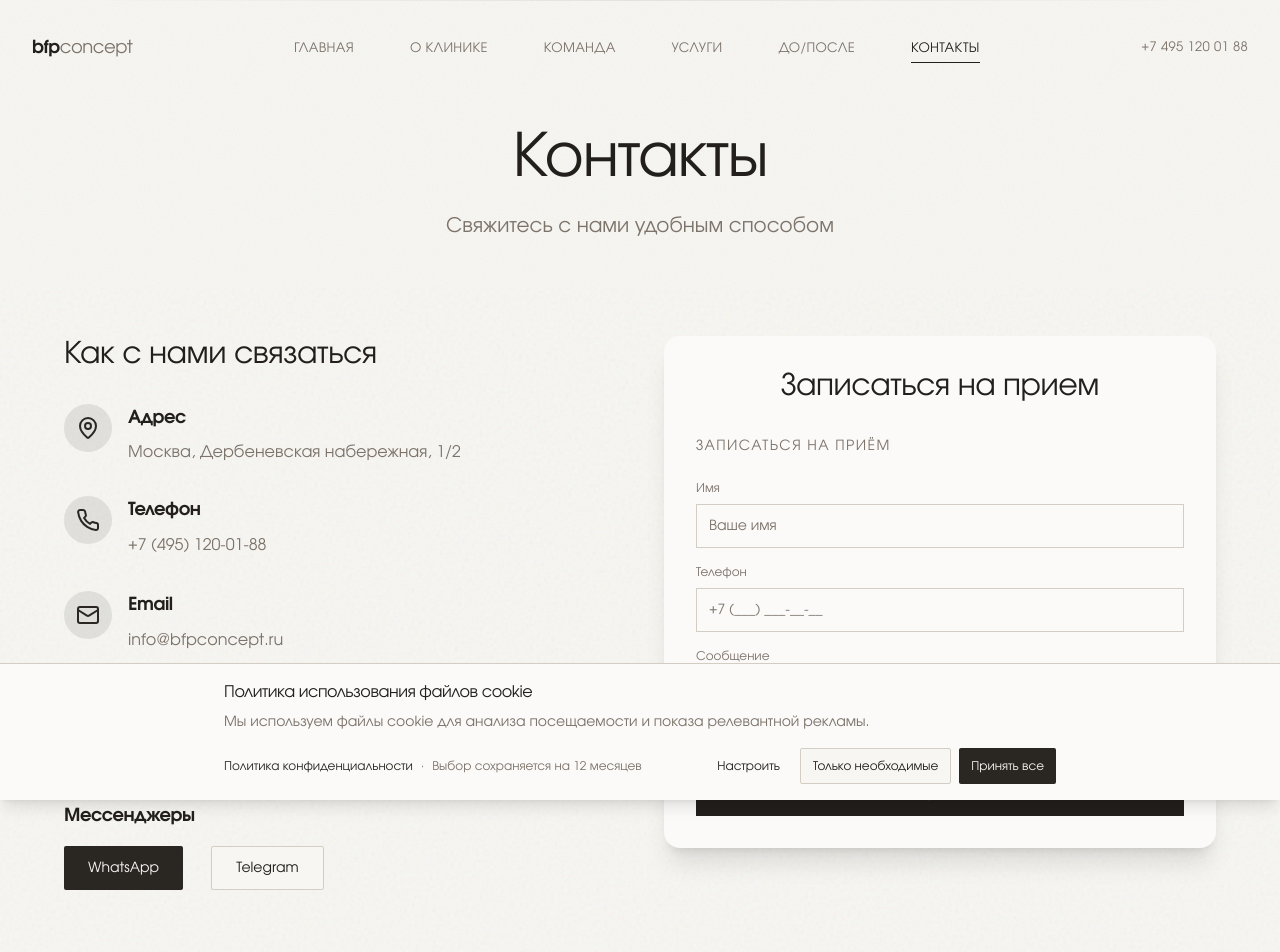
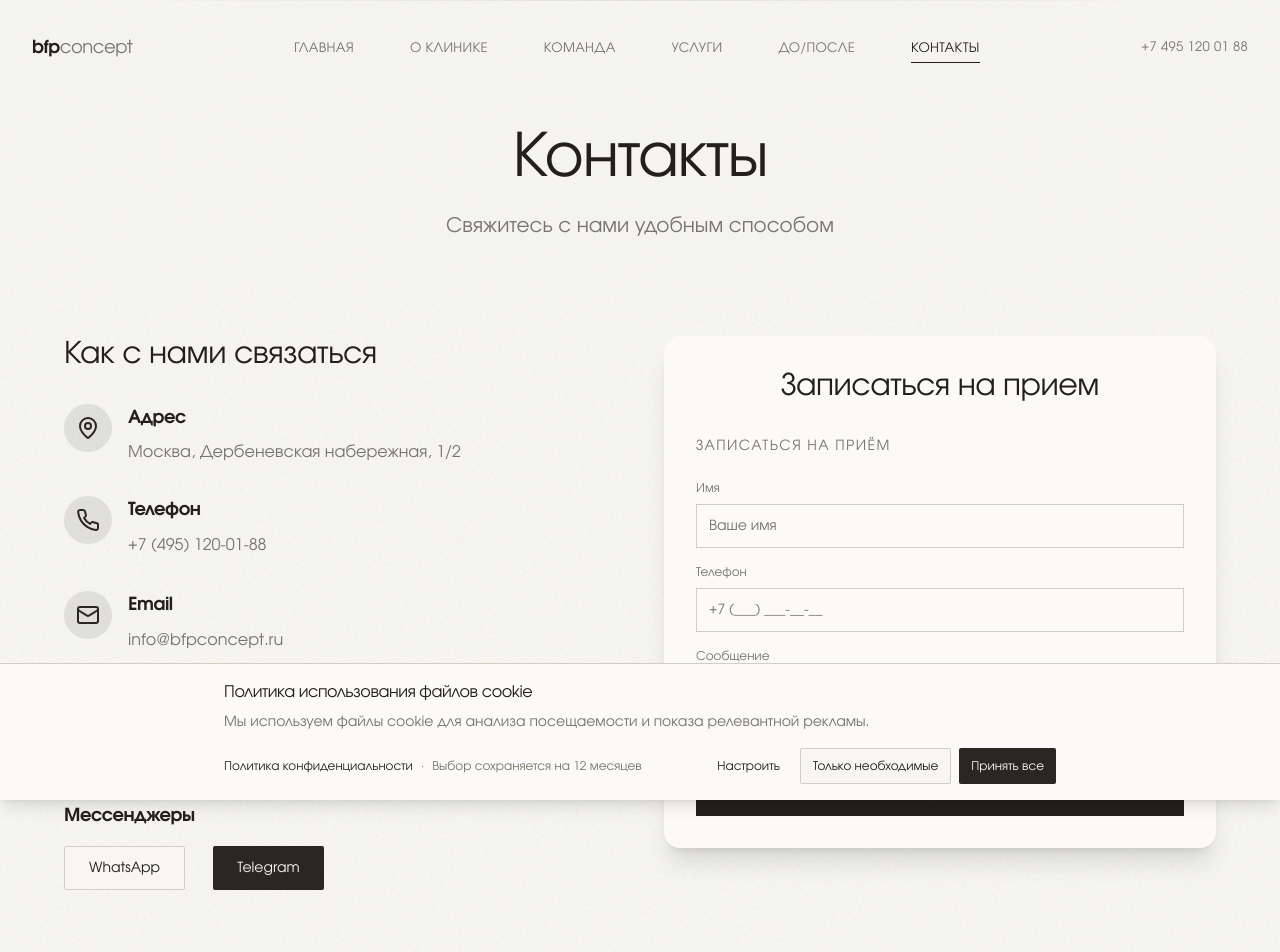
Before and after one commit to timsonyk/bfp-smile-studio, a React (Vite) app: page /contacts in a window 1280 px wide. Shown: the top 952 px of the page. Built offline with nearby package versions, Linux system fonts and the light colour scheme; the HTML template or start-up script is replaced by a standard one.

Commit message:
WhatsApp белый, Telegram черный

```diff
--- a/src/pages/Contacts.tsx
+++ b/src/pages/Contacts.tsx
@@ -80,10 +80,10 @@ const Contacts = () => {
                 <div className="pt-4 md:pt-6">
                   <h3 className="font-semibold text-base md:text-lg mb-3 md:mb-4">Мессенджеры</h3>
                   <div className="flex flex-col sm:flex-row gap-3 sm:space-x-4">
-                    <a href="https://wa.me/74951234567" target="_blank" rel="noopener noreferrer" className="inline-flex items-center justify-center rounded-md text-sm font-medium ring-offset-background transition-colors focus-visible:outline-none focus-visible:ring-2 focus-visible:ring-ring focus-visible:ring-offset-2 bg-primary text-primary-foreground hover:bg-primary/90 h-10 md:h-11 px-6">
+                    <a href="https://wa.me/74951234567" target="_blank" rel="noopener noreferrer" className="inline-flex items-center justify-center rounded-md text-sm font-medium ring-offset-background transition-colors focus-visible:outline-none focus-visible:ring-2 focus-visible:ring-ring focus-visible:ring-offset-2 border border-input bg-background hover:bg-accent hover:text-accent-foreground h-10 md:h-11 px-6">
                       WhatsApp
                     </a>
-                    <a href="https://t.me/bfsclinic" target="_blank" rel="noopener noreferrer" className="inline-flex items-center justify-center rounded-md text-sm font-medium ring-offset-background transition-colors focus-visible:outline-none focus-visible:ring-2 focus-visible:ring-ring focus-visible:ring-offset-2 border border-input bg-background hover:bg-accent hover:text-accent-foreground h-10 md:h-11 px-6">
+                    <a href="https://t.me/bfsclinic" target="_blank" rel="noopener noreferrer" className="inline-flex items-center justify-center rounded-md text-sm font-medium ring-offset-background transition-colors focus-visible:outline-none focus-visible:ring-2 focus-visible:ring-ring focus-visible:ring-offset-2 bg-primary text-primary-foreground hover:bg-primary/90 h-10 md:h-11 px-6">
                       Telegram
                     </a>
                   </div>
--- a/src/pages/Home.tsx
+++ b/src/pages/Home.tsx
@@ -546,7 +546,7 @@ const Home = () => {
                       <div className="flex gap-3">
                         <a
                           href="https://wa.me/74951200188"
-                          className="inline-flex items-center justify-center rounded-md text-sm font-medium bg-primary text-primary-foreground hover:bg-primary/90 h-10 px-5 transition-colors"
+                          className="inline-flex items-center justify-center rounded-md text-sm font-medium border border-input bg-background hover:bg-accent hover:text-accent-foreground h-10 px-5 transition-colors"
                           target="_blank"
                           rel="noopener noreferrer"
                         >
@@ -554,7 +554,7 @@ const Home = () => {
                         </a>
                         <a
                           href="https://t.me/bfsclinic"
-                          className="inline-flex items-center justify-center rounded-md text-sm font-medium border border-input bg-background hover:bg-accent hover:text-accent-foreground h-10 px-5 transition-colors"
+                          className="inline-flex items-center justify-center rounded-md text-sm font-medium bg-primary text-primary-foreground hover:bg-primary/90 h-10 px-5 transition-colors"
                           target="_blank"
                           rel="noopener noreferrer"
                         >
```
